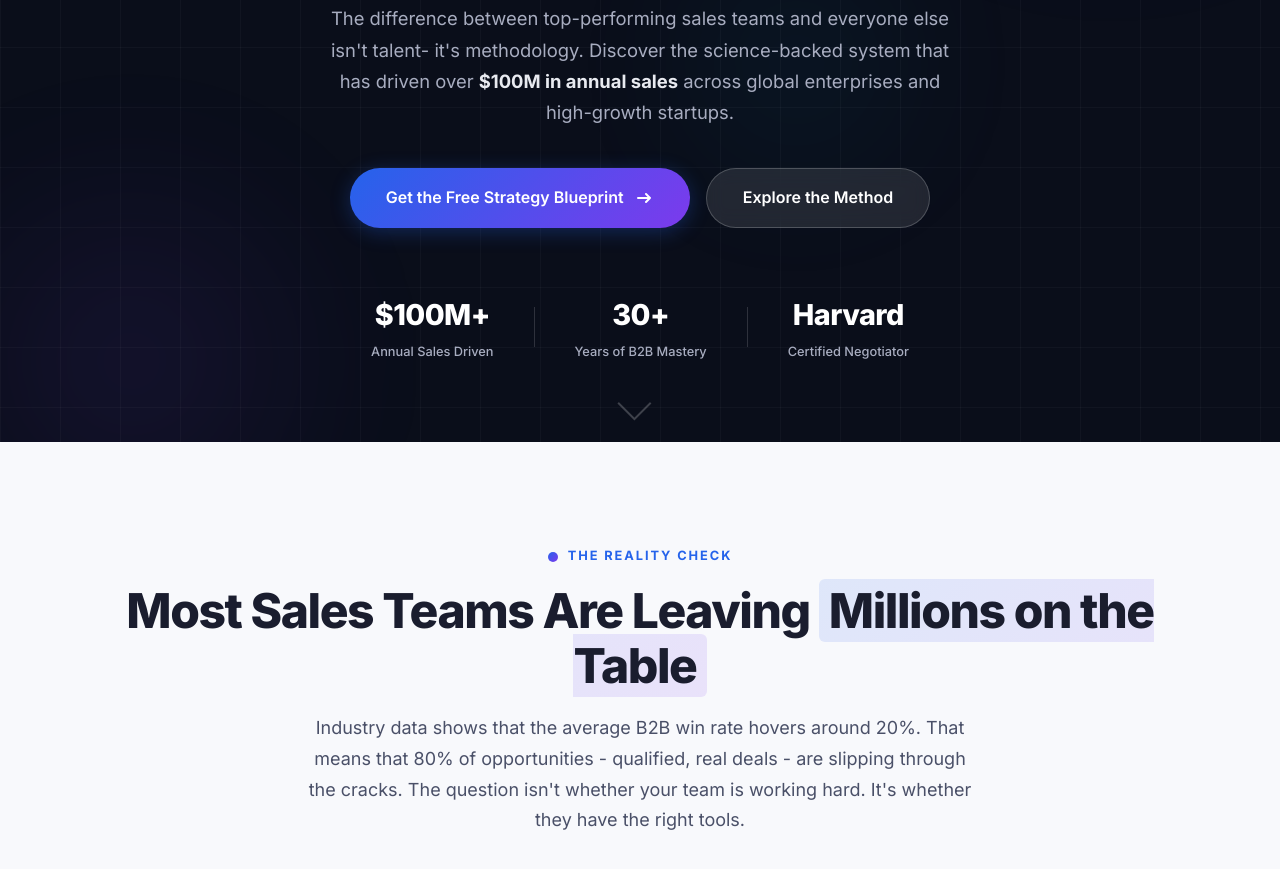
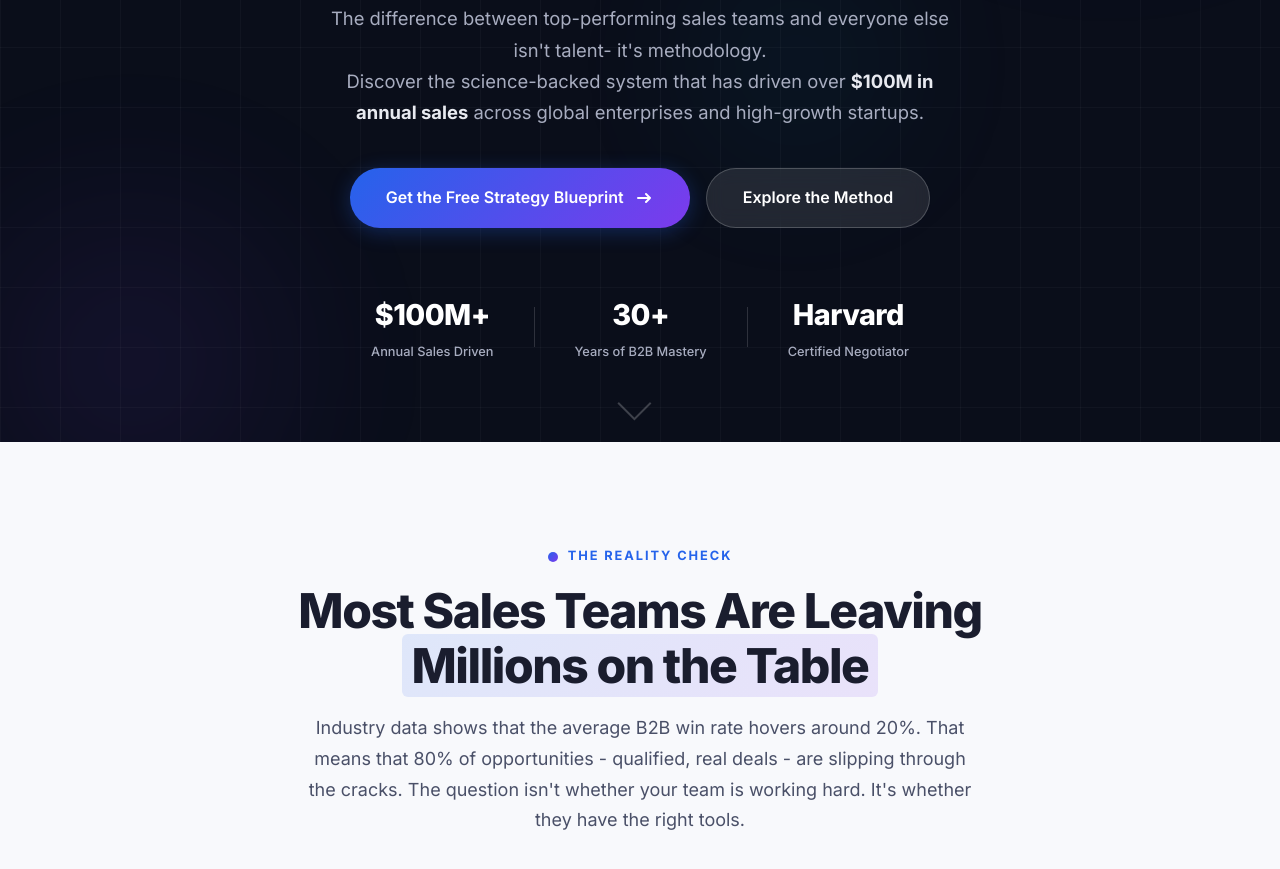
Before and after one commit to AlonLaor/TOP-website, a plain HTML site: page index.html in a window 1280 px wide. Shown: the part 433-1302 px from the top of the page. Drawn offline with nearby package versions, Linux system fonts and the light colour scheme; a web font is replaced by a local one.

Commit message:
Update index.15-4-26--1.html

```diff
--- a/index.html
+++ b/index.html
@@ -49,7 +49,7 @@
       </h1>
       <p class="hero-subtitle">
         The difference between top-performing sales teams and everyone else isn't talent- it's methodology.
-        Discover the science-backed system that has driven over <strong>$100M in annual sales</strong> across global enterprises and high-growth startups.
+        <br>Discover the science-backed system that has driven over <strong>$100M in annual sales</strong> across global enterprises and high-growth startups.
       </p>
       <div class="hero-actions">
         <a href="#cta" class="btn btn-primary btn-lg">
@@ -85,7 +85,7 @@
     <div class="container">
       <div class="section-header">
         <span class="section-tag">The Reality Check</span>
-        <h2 class="section-title">Most Sales Teams Are Leaving <span class="highlight">Millions on the Table</span></h2>
+        <h2 class="section-title">Most Sales Teams Are Leaving <br><span class="highlight">Millions on the Table</span></h2>
         <p class="section-desc">Industry data shows that the average B2B win rate hovers around 20%. That means that 80% of opportunities - qualified, real deals - are slipping through the cracks. The question isn't whether your team is working hard. It's whether they have the right tools.</p>
       </div>
       <div class="pain-grid">
```
